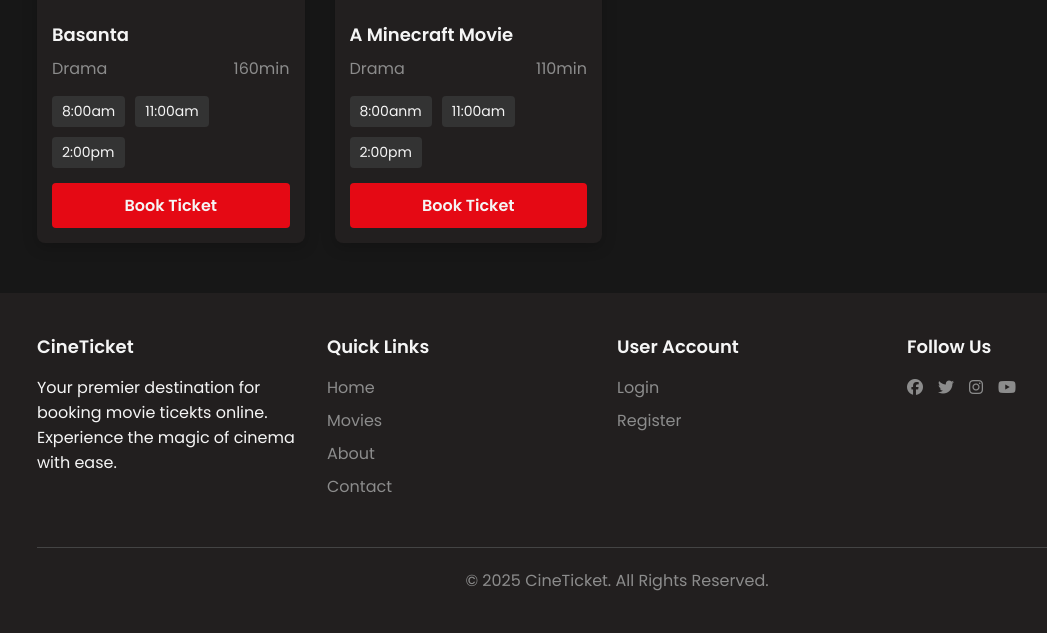
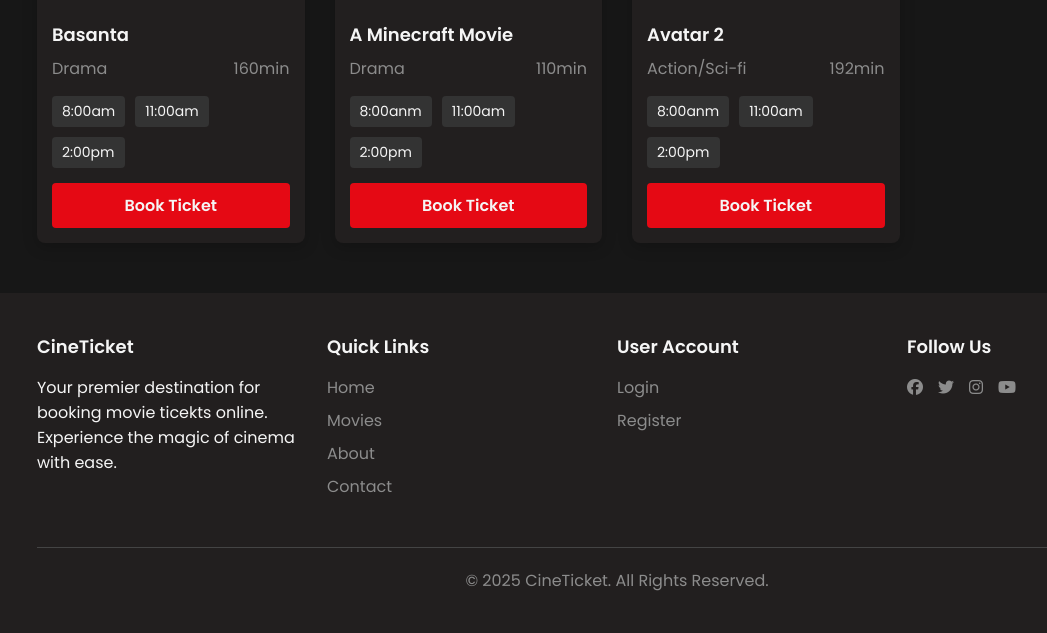
Before and after one commit to aayushbadal/CineTicket, a PHP site: page / in a window 1280 px wide. Shown: the part 1137-1770 px from the top of the page, without its empty margins (23-1070 px from the left). Run offline with PHP 8.4, Linux system fonts and the light colour scheme.

Commit message:
Added movie 2

```diff
--- a/index.php
+++ b/index.php
@@ -20,6 +20,19 @@ $movies=[
         'info'=>[
             'Drama',
             '110min'
+        ],
+        'time'=>[
+            '8:00anm',
+            '11:00am',
+            '2:00pm'
+        ]
+        ],
+    [
+        'name'=>'Avatar 2',
+        'poster'=>'https://upload.wikimedia.org/wikipedia/en/5/54/Avatar_The_Way_of_Water_poster.jpg',
+        'info'=>[
+            'Action/Sci-fi',
+            '192min'
         ],
         'time'=>[
             '8:00anm',
```
